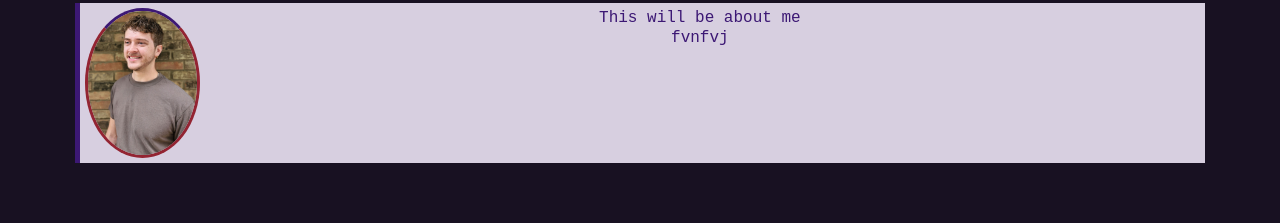
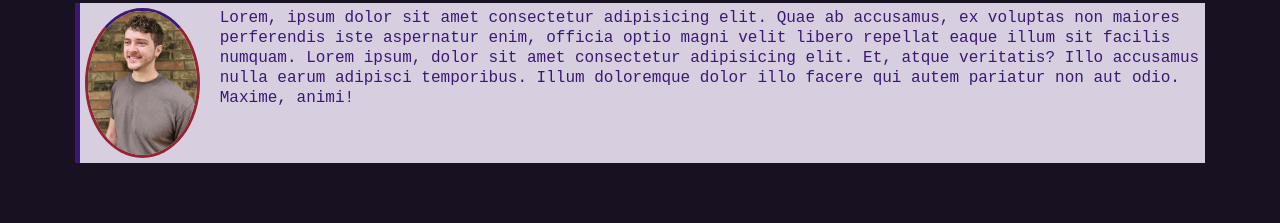
Before and after one commit to CBaldock2/My-Portfolio, a plain HTML site: page index.html in a window 1280 px wide. Shown: the part 577-800 px from the top of the page. Drawn offline with Linux system fonts and the light colour scheme.

Commit message:
adds a margin-right to the about me image. adds an about me. updates the readme.

```diff
--- a/assets/css/style.css
+++ b/assets/css/style.css
@@ -119,7 +119,6 @@ a {
 }
 
 #about-p {
-    text-align: center;
     line-height: 20px;
     height: 160px;
     margin-bottom: 75px;
@@ -136,7 +135,7 @@ a {
 }
 
 .about img {
-    margin: 15px 0 10px 85px;
+    margin: 15px 20px 10px 85px;
     max-height: 150px;
     float: left;
     border: 3px solid;
--- a/index.html
+++ b/index.html
@@ -29,7 +29,7 @@
             <h2>About Me</h2>
             <img src="./assets/images/Outside Headshot.jpg"
                 alt="Chris Baldock standing in front of a brick wall outside">
-            <p class="vertline" id="about-p">This will be about me<br>fvnfvj</p>
+            <p class="vertline" id="about-p">Lorem, ipsum dolor sit amet consectetur adipisicing elit. Quae ab accusamus, ex voluptas non maiores perferendis iste aspernatur enim, officia optio magni velit libero repellat eaque illum sit facilis numquam. Lorem ipsum, dolor sit amet consectetur adipisicing elit. Et, atque veritatis? Illo accusamus nulla earum adipisci temporibus. Illum doloremque dolor illo facere qui autem pariatur non aut odio. Maxime, animi!</p>
         </section>
 
         <section class="work" id="scroll-2">
```
Also changed, not shown: 1 other file.
